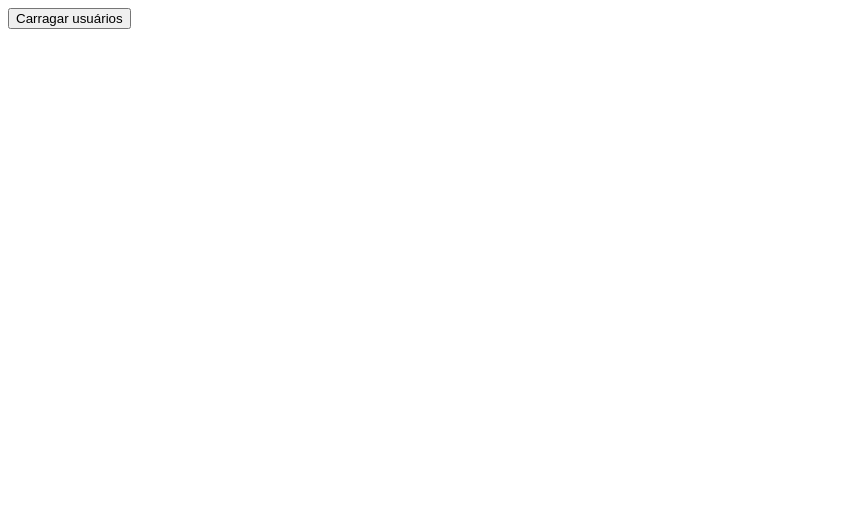
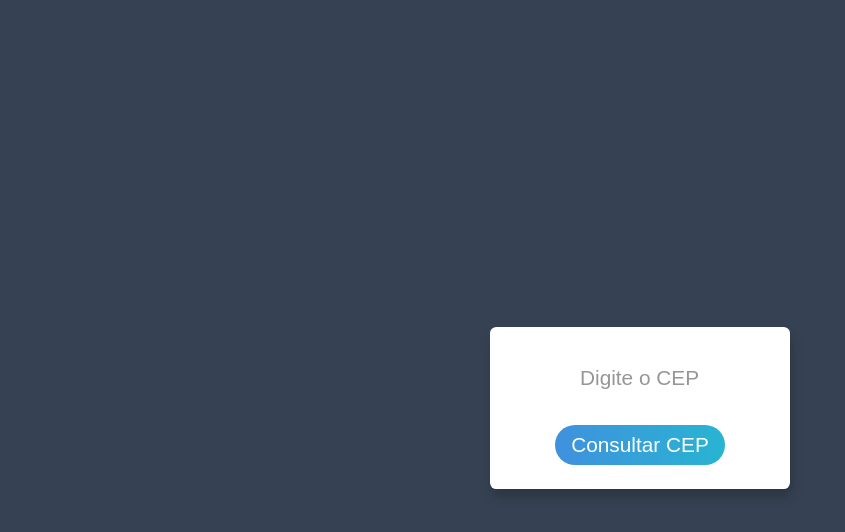
Before and after one commit to wanderson648/buscador-de-cep, a plain HTML site: page index.html in a window 1280 px wide. Shown: the whole page, without its empty margins (0-845 px from the left). Drawn offline with nearby package versions, Linux system fonts and the light colour scheme.

Commit message:
buscando informações

```diff
--- a/app.js
+++ b/app.js
@@ -1,13 +1,25 @@
 
-var button = document.querySelector('#app button')
+const submitButton = document.querySelector('#app form button')
+const zipCopdefield = document.querySelector('#app form input')
+const content = document.querySelector('#app main')
 
-button.addEventListener('click',() => {
-  axios.get('https://api.github.com/users')
+submitButton.addEventListener('click', run)
+
+function run(event) {
+  event.preventDefault()
+
+  let zipCode = zipCopdefield.value
+
+  zipCode = zipCode.replace(' ', '')
+  zipCode = zipCode.replace('.', '')
+  zipCode = zipCode.trim()
+
+  axios.get(`https://viacep.com.br/ws/${zipCode}/json/`)
     .then((response) => {
-      var data = response.data
-      console.log(data[0])
+      console.log(response.data)
     })
     .catch((error) => {
       console.log(error)
     })
-})
+
+}
--- a/index.html
+++ b/index.html
@@ -4,14 +4,95 @@
   <meta charset="UTF-8">
   <meta name="viewport" content="width=device-width, initial-scale=1.0">
   <title>Cataline javascript</title>
+
+  <style>
+    body {
+      font-family: Avenir, Arial, Helvetica, sans-serif;
+      background: #364253;
+      color: #dadce7;
+      height: 100vh;
+      display: grid;
+      grid-template-columns: 300px;
+      grid-template-rows: auto;
+      justify-content: center;
+      align-items: center;
+    }
+
+    #app {
+      background: #fff;
+      border-radius: 0.4rem;
+      padding: 1.5rem 0rem;
+      box-shadow: 2px 8px 11px rgba(0, 0, 0, 0.2);
+    }
+
+    #app form {
+      display: flex;
+      flex-direction: column;
+      align-items: center;
+      padding-top: 10px;
+
+    }
+
+    form input {
+      border: none;
+      font-size: 1.3rem;
+      font-weight: 100;
+      color: #000;
+      width: 120px;
+      outline: none;
+      padding: 5px;
+      margin-bottom: 30px;
+
+    }
+
+    form input::placeholder {
+      color: #969696;
+    }
+
+    form button {
+      padding: 0.5rem 1rem;
+      color: #fff;
+      border-radius: 5rem;
+      border: none;
+      width: max-content;
+      font-size: 1.3rem;
+      background: linear-gradient(to right, #4091dd, #28b4d2);
+      font-weight: 100;
+      cursor: pointer;
+      outline: none;
+    }
+
+    main {
+      position: relative;
+      width: 100%;
+      text-align: center;
+      transition: all 1s;
+    }
+
+    p:nth-child(1) {
+      padding-top: 1.3rem;
+    }
+
+    p {
+      color: #4091dd;
+      font-size: 1.1rem;
+      margin: 0.6rem 0;
+    }
+
+  </style>
+
 </head>
 <body>
   <div id="app">
-    <button>Carragar usuários</button>
+    <form>
+      <input type="text" placeholder="Digite o CEP" />
+      <button>Consultar CEP</button>
+    </form>
+    <main></main>
   </div>
 
+
   <script src="https://unpkg.com/axios/dist/axios.min.js"></script>
-
   <script src="./app.js"></script>
 
 
```
